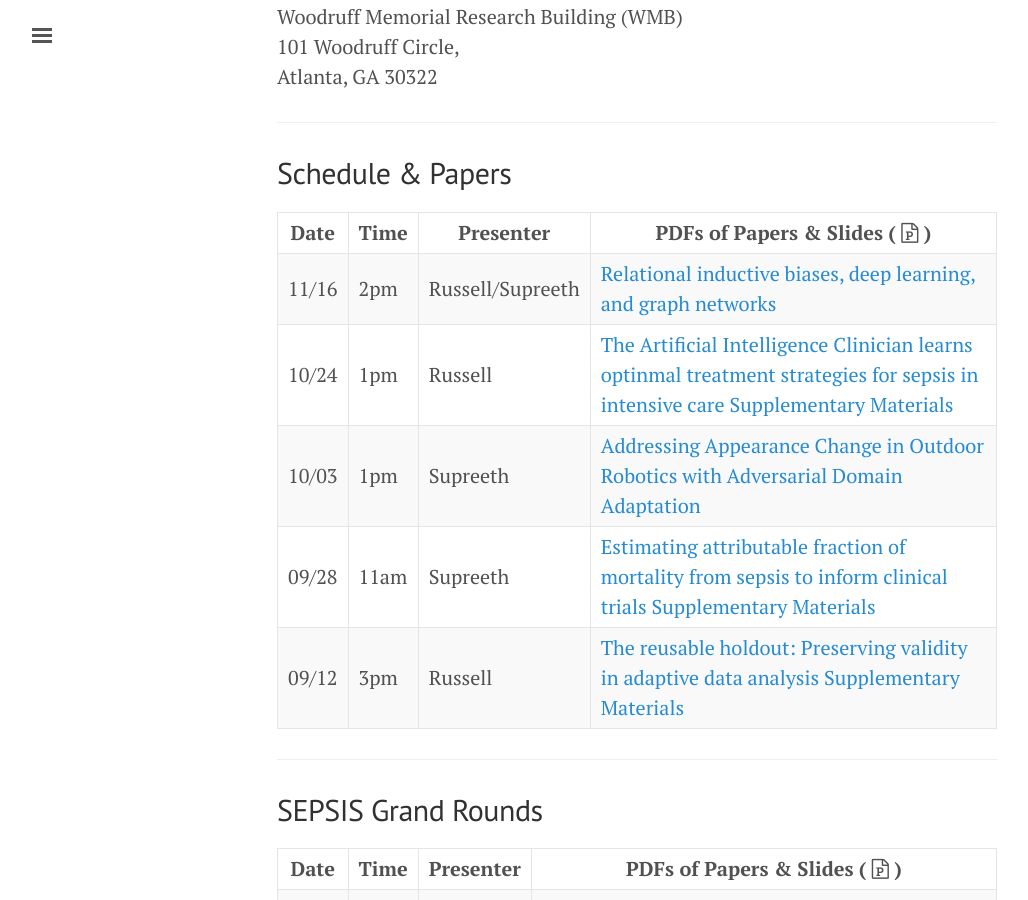
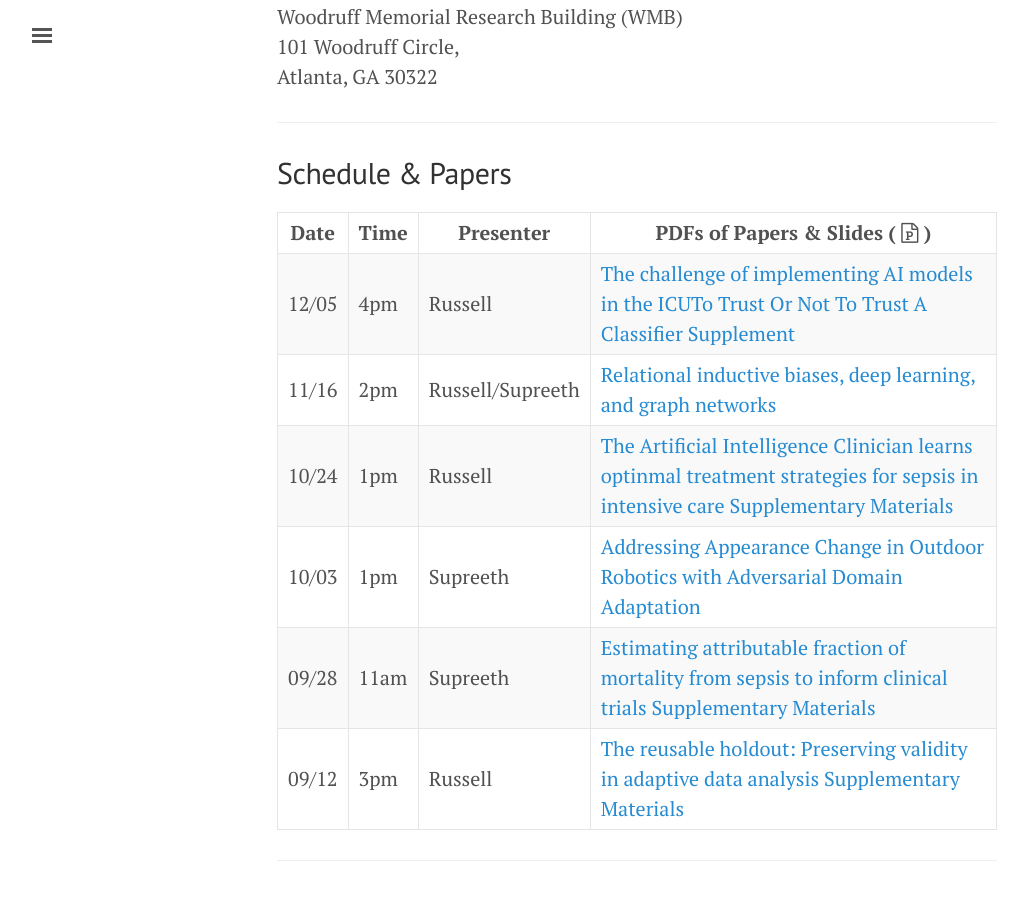
Before and after one commit to NematiLab/bmijc, a Jekyll site: the page built from index.md, in a window 1280 px wide and 900 px high, scrolled down 527 px. Shown: the whole window, without its empty margins (3-1031 px from the left). Built offline with Jekyll 4.4.1, drawn with Linux system fonts in a browser that asks for light colours; nearby versions of some CDN libraries.

Commit message:
Updated for journal club on 12/05/18

```diff
--- a/index.md
+++ b/index.md
@@ -31,6 +31,7 @@ Atlanta, GA 30322
 
 Date | Time    | Presenter | PDFs of Papers & Slides ( <i class='fa fa-file-powerpoint-o'></i> )
 --- | --- | --- | ---
+12/05 | 4pm | Russell | [The challenge of implementing AI models in the ICU]({{ site.baseurl }}/assets/120518_paper2.pdf){:target="_blank"}[To Trust Or Not To Trust A Classifier]({{ site.baseurl }}/assets/120518_paper1.pdf){:target="_blank"} [Supplement]({{ site.baseurl }}/assets/120518_paper1supplement.pdf){:target="_blank"}
 11/16 | 2pm | Russell/Supreeth | [Relational inductive biases, deep learning, and graph networks]({{ site.baseurl }}/assets/111618_paper.pdf){:target="_blank"}
 10/24 | 1pm | Russell | [The Artificial Intelligence Clinician learns optinmal treatment strategies for sepsis in intensive care]({{ site.baseurl }}/assets/102418_paper.pdf){:target="_blank"} [Supplementary Materials]({{ site.baseurl }}/assets/102418_supplement.pdf){:target="_blank"}
 10/03 | 1pm | Supreeth | [Addressing Appearance Change in Outdoor Robotics with Adversarial Domain Adaptation]({{ site.baseurl }}/assets/tbd_paper.pdf){:target="_blank"}
```
Also changed, not shown: 5 other files.
